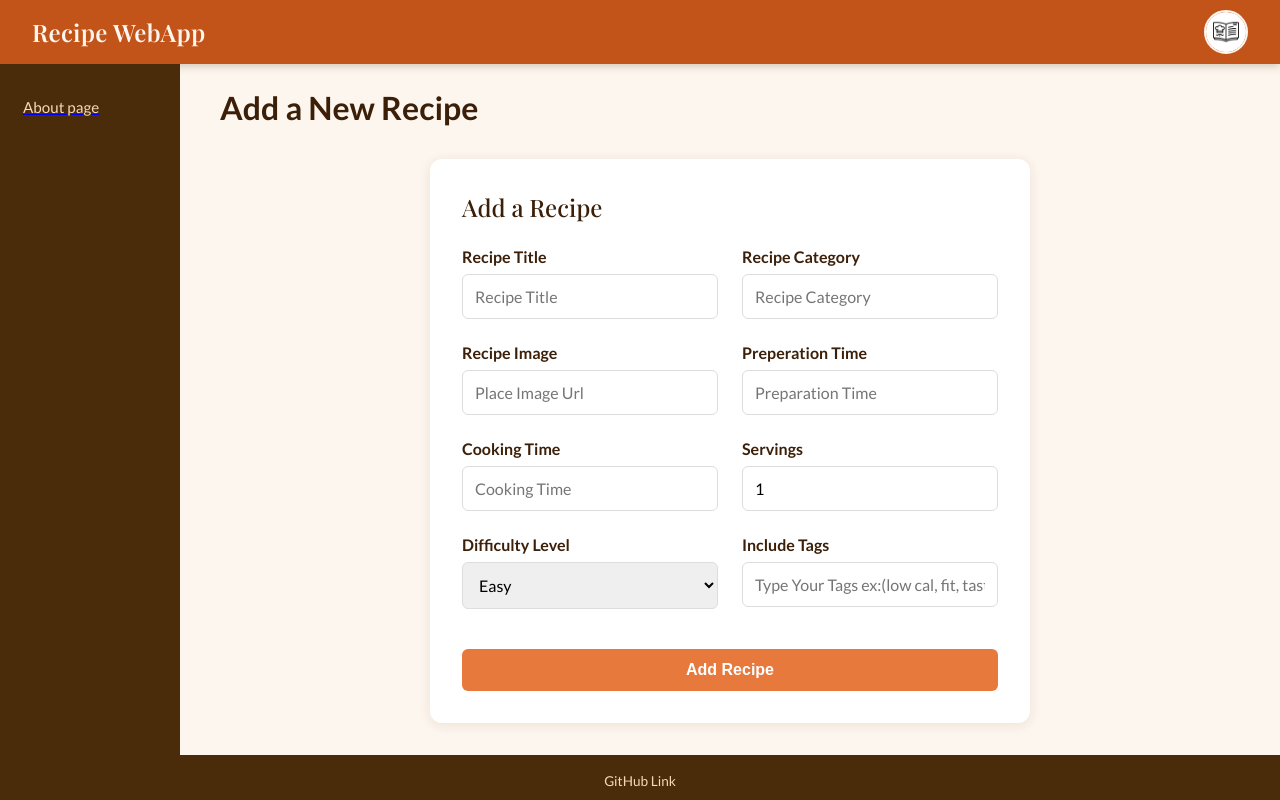
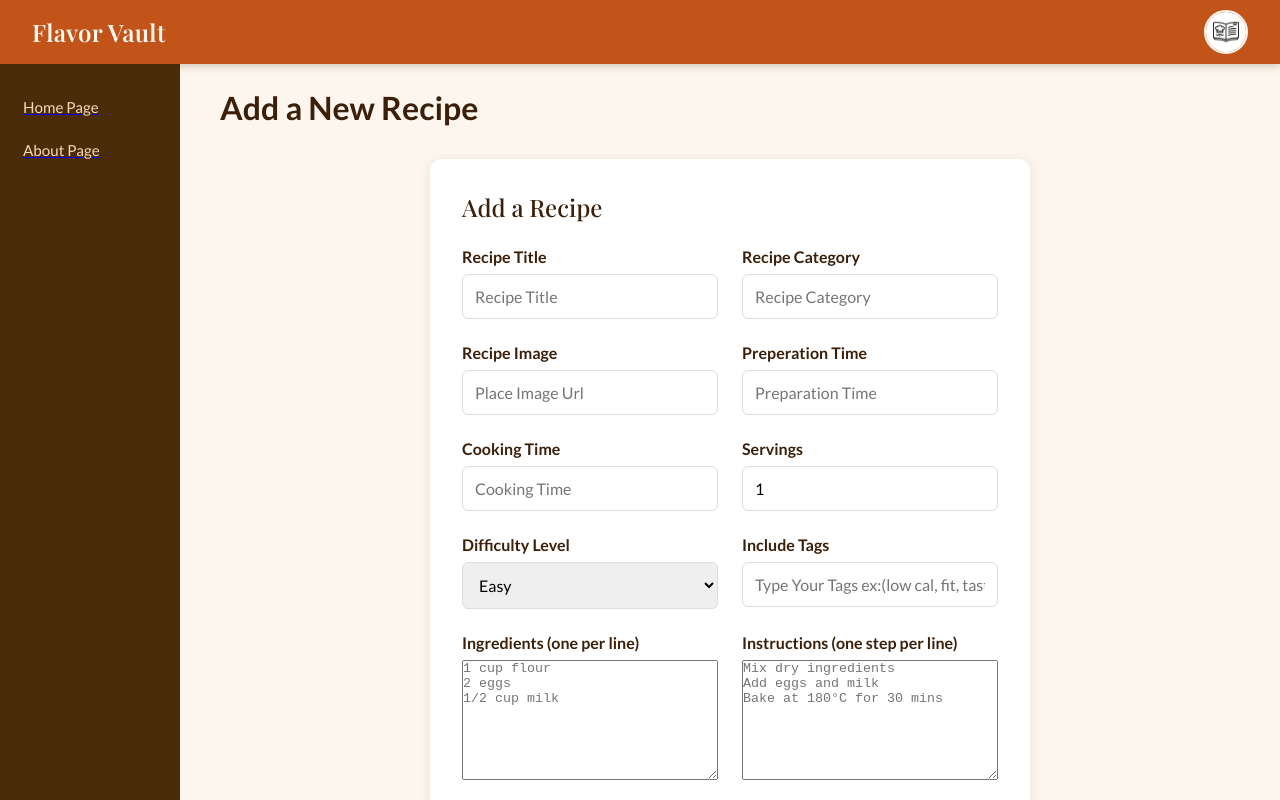
Before and after one commit to AndreRibeiro24/RecipeBookApp, a React (Vite) app in the folder Recipe-book-app/: page /add-recipe in a window 1280 px wide. Shown: the top 800 px of the page. Built offline with nearby package versions, Linux system fonts and the light colour scheme.

Commit message:
day-5-done

```diff
--- a/Recipe-book-app/src/App.css
+++ b/Recipe-book-app/src/App.css
@@ -427,3 +427,41 @@ main {
 .AddRecipeForm button[type="submit"]:hover {
   background-color: var(--color-navbar);
 }
+/* ── Search Bar ── */
+.search-bar {
+  display: flex;
+  align-items: center;
+  margin: 0 2.5rem 1rem;
+  position: relative;
+}
+
+.search-bar input {
+  width: 100%;
+  max-width: 400px;
+  padding: 0.65rem 1rem 0.65rem 2.75rem;
+  border: 1px solid #ddd;
+  border-radius: 25px;
+  font-family: var(--font-body);
+  font-size: 0.95rem;
+  background-color: #fff;
+  color: var(--color-text-dark);
+  transition: border-color 0.2s, box-shadow 0.2s;
+}
+
+.search-bar input:focus {
+  outline: none;
+  border-color: var(--color-accent);
+  box-shadow: 0 0 0 3px rgba(232, 121, 61, 0.15);
+}
+
+.search-bar input::placeholder {
+  color: var(--color-text-mid);
+}
+
+.search-bar-icon {
+  position: absolute;
+  left: 0.9rem;
+  font-size: 1rem;
+  color: var(--color-text-mid);
+  pointer-events: none;
+}
--- a/Recipe-book-app/src/App.jsx
+++ b/Recipe-book-app/src/App.jsx
@@ -29,7 +29,7 @@ function App() {
           <Routes>
             <Route path="/" element={<Homepage recipes={recipes} onDelete={handleDelete}/>} />
             <Route path="/add-recipe" element={<AddRecipePage onAddRecipe={handleAddRecipes}/>}/>
-            <Route path="/recipes/:recipeId" element={<RecipesDetailsPage/>}/>
+            <Route path="/recipes/:recipeId" element={<RecipesDetailsPage recipes={recipes}/>}/>
             <Route path="/about" element={<AboutPage/>}/>
             <Route path="*" element={<NotFoundPage/>}/>
           </Routes>
--- a/Recipe-book-app/src/components/AddRecipe.jsx
+++ b/Recipe-book-app/src/components/AddRecipe.jsx
@@ -9,6 +9,8 @@ export default function AddRecipe({onAddRecipe}) {
     const [servings, setServings] = useState(1);
     const [difficulty, setDifficulty] = useState("Easy");
     const [tags, setTags] = useState("");
+    const [ingredients, setIngredients] = useState("");
+    const [instructions, setInstructions] = useState("");
 
     const handleSubmit = (e) =>{
         e.preventDefault();{/*this prevents page from refreshing when form submits*/}
@@ -22,7 +24,10 @@ export default function AddRecipe({onAddRecipe}) {
         servings,
         difficulty,
         tags: tags.split(",").map(tag => tag.trim()),
+        ingredients: ingredients.split("\n").map(item => item.trim()).filter(item => item !== ""),
+        instructions: instructions.split("\n").map(step => step.trim()).filter(step => step !== ""),
     };
+     console.log("newRecipe:", newRecipe);
     onAddRecipe(newRecipe);
     //thuis clears the form
         setTitle("");
@@ -33,6 +38,8 @@ export default function AddRecipe({onAddRecipe}) {
         setServings(1)
         setDifficulty("Easy");
         setTags("");
+        setIngredients("");
+        setInstructions("");
 
 
     }
@@ -79,6 +86,26 @@ export default function AddRecipe({onAddRecipe}) {
                     Include Tags
                     <input name="tags" type="text" placeholder="Type Your Tags ex:(low cal, fit, tasty, new, trending)" value = {tags} onChange={(e)=> setTags(e.target.value)}/>
                 </label>
+                 <label>
+                        Ingredients (one per line)
+                        <textarea
+                            name="ingredients"
+                            placeholder={"1 cup flour\n2 eggs\n1/2 cup milk"}
+                            value={ingredients}
+                            onChange={(e) => setIngredients(e.target.value)}
+                            style={{ resize: "vertical", minHeight: "120px" }}
+                        />
+                    </label>
+                    <label>
+                        Instructions (one step per line)
+                        <textarea
+                            name="instructions"
+                            placeholder={"Mix dry ingredients\nAdd eggs and milk\nBake at 180°C for 30 mins"}
+                            value={instructions}
+                            onChange={(e) => setInstructions(e.target.value)}
+                             style={{ resize: "vertical", minHeight: "120px" }}
+                        />
+                    </label>
             </div>
             <button type="submit" className="add-recipe-submit-btn">Add Recipe</button>
         </form>
--- a/Recipe-book-app/src/components/Navbar.jsx
+++ b/Recipe-book-app/src/components/Navbar.jsx
@@ -3,7 +3,7 @@ function Navbar(){
     return(
         <>
         <div className="navbar">
-            <h3 className="title">Recipe WebApp</h3>
+            <h3 className="title">Flavor Vault</h3>
             <img src={logoImg} alt='logo' className='logo'/>
 
         </div>
--- /dev/null
+++ b/Recipe-book-app/src/components/SearchBar.jsx
@@ -0,0 +1,13 @@
+export default function SearchBar({searchQuery, onSearch}) {
+  return (
+    <div className="search-bar">
+        <span className="search-bar-icon">🔍</span>
+        <input
+        type="text"
+        placeholder="Search recipes here..."
+        value={searchQuery}
+        onChange={(e)=> onSearch(e.target.value)}
+        />
+    </div>
+  )
+}
--- a/Recipe-book-app/src/components/Sidebar.jsx
+++ b/Recipe-book-app/src/components/Sidebar.jsx
@@ -4,8 +4,8 @@ function Sidebar(){
     return(
         <>
         <div className ="sidebar">
-            {/* <Link to="/"><p className ="homePage">Home page</p></Link> */}
-            <Link to="/about"><p className ="aboutPage">About page</p></Link>
+            <Link to="/"><p className ="homePage">Home Page</p></Link>
+            <Link to="/about"><p className ="aboutPage">About Page</p></Link>
         </div>
         </>
     );
--- a/Recipe-book-app/src/pages/Homepage.jsx
+++ b/Recipe-book-app/src/pages/Homepage.jsx
@@ -1,15 +1,23 @@
 import RecipeList from '../components/RecipeList.jsx'
 import recipesData from "../data/recipes.json"
 import {useNavigate} from 'react-router-dom'
-
+import SearchBar from '../components/SearchBar.jsx'
 import {useState} from 'react'
 function Homepage({recipes, onDelete}) {
   const navigate = useNavigate()
+  const [searchQuery, setSearchQuery] = useState("");
+  const filteredRecipes = recipes.filter((recipe)=>
+    recipe.title.toLowerCase().includes(searchQuery.toLowerCase())
+  )
+
   return (
     <div>
-      <h1 style={{padding: "1.5rem 2.5rem 0"}}>Recipes</h1>
-      <button className='add-recipe-btn' onClick={()=> navigate("/add-recipe")}>+Add Recipe</button>
-      <RecipeList recipes={recipes} onDelete={onDelete}/>
+       <div style={{ display: "flex", alignItems: "center", justifyContent: "space-between", padding: "1.5rem 2.5rem 0" }}>
+        <h1>Your Recipes</h1>
+        <button className='add-recipe-btn' onClick={() => navigate("/add-recipe")}>+ Add Recipe</button>
+      </div>
+      <SearchBar searchQuery={searchQuery} onSearch={setSearchQuery}/>
+      <RecipeList recipes={filteredRecipes} onDelete={onDelete}/>
     </div>
   )
 }
--- a/Recipe-book-app/src/pages/RecipesDetailsPage.jsx
+++ b/Recipe-book-app/src/pages/RecipesDetailsPage.jsx
@@ -1,11 +1,14 @@
 import {useParams, Link} from "react-router-dom";
-import recipesData from "../data/recipes.json";
 
-function RecipeDetailsPage(){
+
+function RecipeDetailsPage({recipes}){
     const {recipeId} = useParams();
-    const recipe = recipesData.recipes.find((recipe)=> recipe.id === Number(recipeId));
+    const recipe = recipes.find((recipe)=> recipe.id === Number(recipeId));
+
 
     if (!recipe) return <h2>Recipe Not Found</h2>
+     console.log("ingredients:", recipe.ingredients);
+    console.log("instructions:", recipe.instructions);
     return(
         <div className= "recipe-details">
 
@@ -23,14 +26,14 @@ function RecipeDetailsPage(){
 
             </div>
             <div className="recipe-details-tags">
-                {recipe.tags.map(tag=>(<span key={tag} className="tag">{tag}</span>
+                {recipe.tags?.map(tag=>(<span key={tag} className="tag">{tag}</span>
 
                 ))}
             </div>
              <div className="recipe-details-section">
             <h2>Ingredients</h2>
             <ul>
-            {recipe.ingredients.map((ingredient, i) => (
+            {recipe.ingredients?.map((ingredient, i) => (
               <li key={i}>{ingredient}</li>
             ))}
             </ul>
@@ -38,7 +41,7 @@ function RecipeDetailsPage(){
                   <div className="recipe-details-section">
           <h2>Instructions</h2>
           <ol>
-            {recipe.instructions.map((step, i) => (
+            {recipe.instructions?.map((step, i) => (
               <li key={i}>{step}</li>
             ))}
           </ol>
```
